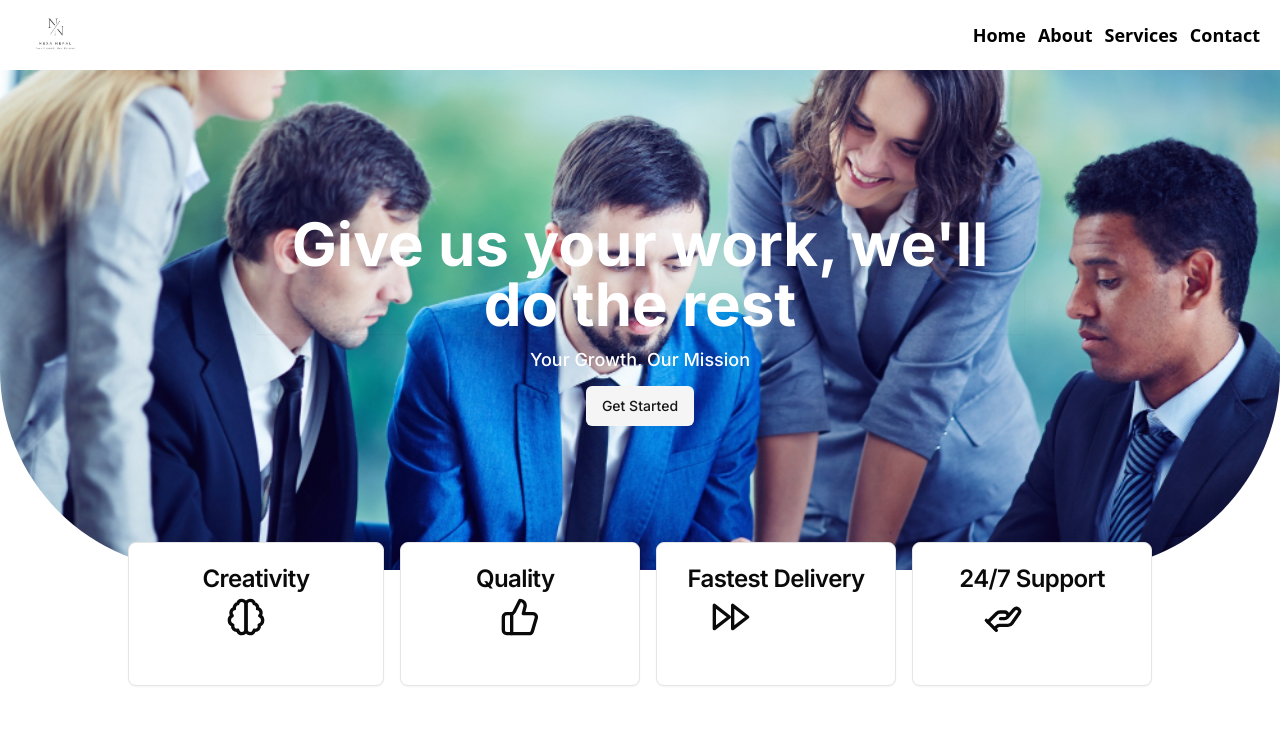
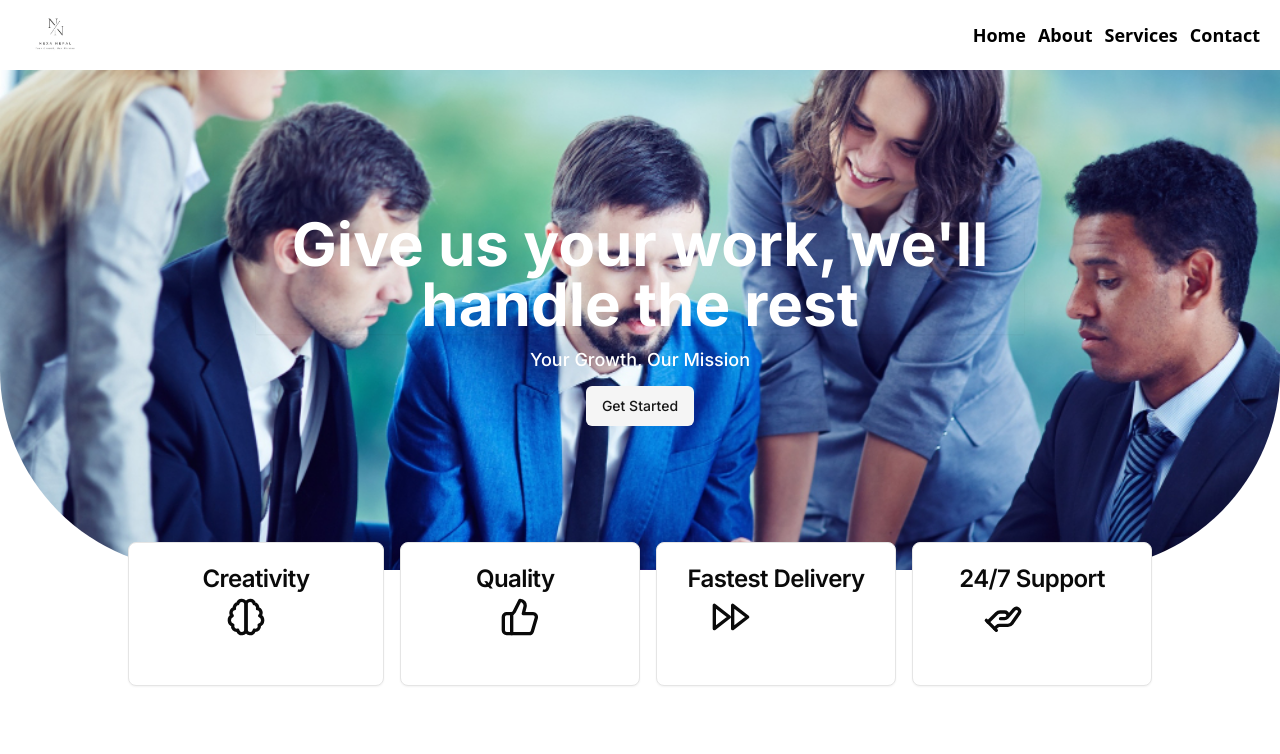
Before and after one commit to nishanneupane/nexa-nepal-website, a Next.js app: page / in a window 1280 px wide. Shown: the top 754 px of the page. Built offline with nearby package versions, Linux system fonts and the light colour scheme.

Commit message:
nexanepal full project

```diff
--- a/app/page.tsx
+++ b/app/page.tsx
@@ -20,7 +20,7 @@ export default function Home() {
           <div className="flex flex-col items-center justify-center max-w-3xl text-center m-auto space-y-3">
             <h2 className="text-4xl sm:text-6xl font-bold text-white shadow-sm">
               Give us your work,
-              we&apos;ll do the rest
+              we&apos;ll handle the rest
             </h2>
 
             <p className="text-medium text-lg font-medium text-white">
```
